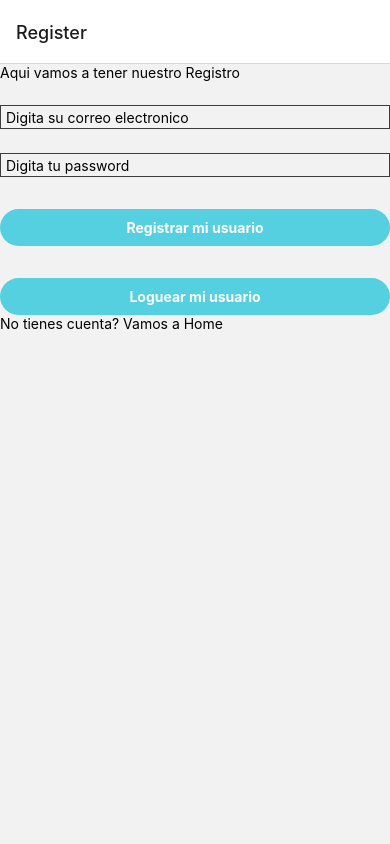
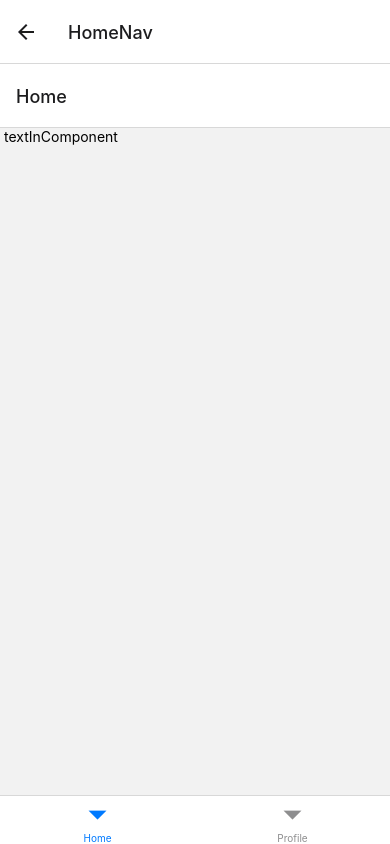
Before and after one commit to francescaporro/PROYECTORN, a React Native app in the folder proyrn/: screen /HomeNav in a window 390 px wide. Built offline with nearby package versions, Linux system fonts and the light colour scheme.

Commit message:
tab pero rompe

```diff
--- a/proyrn/App.js
+++ b/proyrn/App.js
@@ -1,9 +1,10 @@
 import { StyleSheet, Text, View, TouchableOpacity } from 'react-native';
-import Home from './src/screens/Home';
+import HomeNav from './src/navigation/Home';
 import Register from './src/screens/Register';
 import Login from './src/screens/Login';
 import { NavigationContainer } from '@react-navigation/native'; // solo puede haber un navigation container por eso lo ponemos en app
 import { createNativeStackNavigator } from '@react-navigation/native-stack';
+
 
 const Stack = createNativeStackNavigator()
 
@@ -14,7 +15,7 @@ export default function App() {
       <NavigationContainer>
       <Stack.Navigator>
         <Stack.Screen name='Register' component={Register}/>
-        <Stack.Screen name='Home' component={Home}/>
+        <Stack.Screen name='HomeNav' component={HomeNav}/>
         <Stack.Screen name='Login' component={Login}/>
       </Stack.Navigator>
     </NavigationContainer>
--- a/proyrn/package.json
+++ b/proyrn/package.json
@@ -10,6 +10,7 @@
   },
   "dependencies": {
     "@expo/webpack-config": "^18.0.1",
+    "@react-navigation/bottom-tabs": "^6.5.7",
     "@react-navigation/native": "^6.1.6",
     "@react-navigation/native-stack": "^6.9.12",
     "expo": "~48.0.15",
--- /dev/null
+++ b/proyrn/src/navigation/Home.js
@@ -0,0 +1,16 @@
+import { View, Text } from 'react-native'
+import React from 'react'
+import { createBottomTabNavigator } from '@react-navigation/bottom-tabs'
+import Home from '../screens/Home'
+import Profile from '../screens/Profile'
+
+const Tab = createBottomTabNavigator()
+
+export default function HomeNav() {
+  return (
+    <Tab.Navigator>
+        <Tab.Screen name='Home' component={Home} />
+        <Tab.Screen name='Profile' component={Profile} />
+    </Tab.Navigator>
+  )
+}
--- /dev/null
+++ b/proyrn/src/screens/Profile.js
@@ -0,0 +1,10 @@
+import { View, Text } from 'react-native'
+import React from 'react'
+
+export default function Profile() {
+  return (
+    <View>
+      <Text>Profile</Text>
+    </View>
+  )
+}
```
Also changed, not shown: 1 other file (tests, documents, lock files or other folders).
